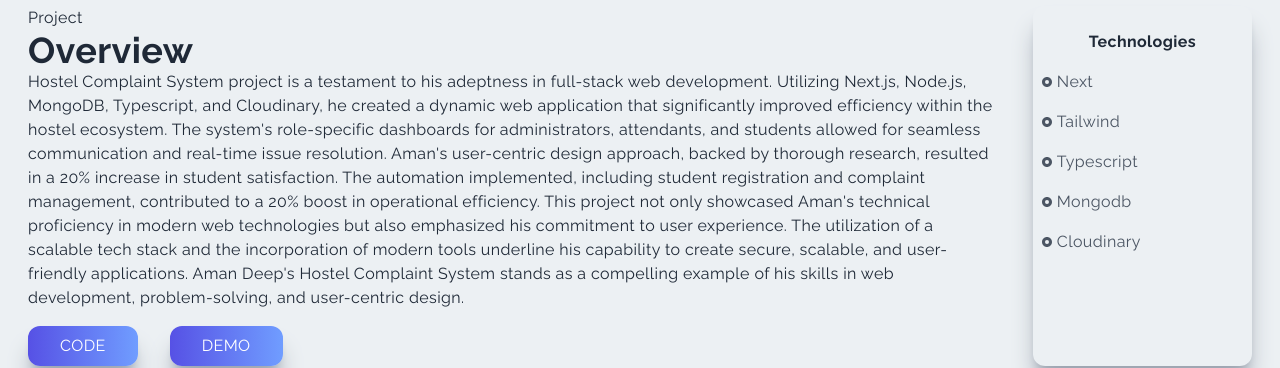
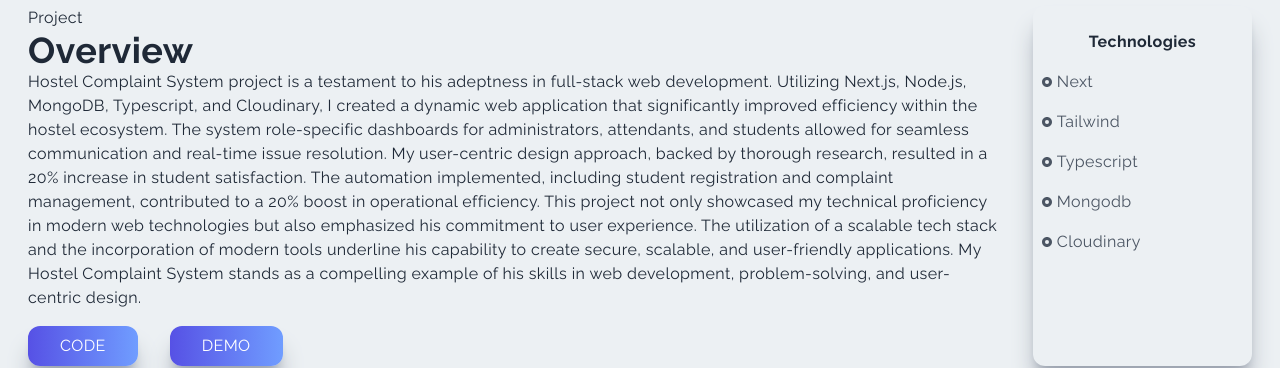
Before and after one commit to 1palermo/Amandeep, a Next.js app: page /hostels in a window 1280 px wide. Shown: the part 426-794 px from the top of the page. Built offline with nearby package versions, Linux system fonts and the light colour scheme.

Commit message:
bug fixed

```diff
--- a/components/Projects.jsx
+++ b/components/Projects.jsx
@@ -42,7 +42,7 @@ const Projects = () => {
           />
         </div>
         <p className="lg:pt-10 pt-5 text-lg lg:text-2xl ">
-          <a href="/projects">{`More ->`}</a>
+          <Link href="/projects">{`More ->`}</Link>
         </p>
       </div>
     </div>
--- a/pages/hostels.jsx
+++ b/pages/hostels.jsx
@@ -27,9 +27,9 @@ const hostels = () => {
           <p>Project</p>
           <h2>Overview</h2>
           <p>
-          Hostel Complaint System project is a testament to his adeptness in full-stack web development. Utilizing Next.js, Node.js, MongoDB, Typescript, and Cloudinary, he created a dynamic web application that significantly improved efficiency within the hostel ecosystem.
-The system's role-specific dashboards for administrators, attendants, and students allowed for seamless communication and real-time issue resolution. Aman's user-centric design approach, backed by thorough research, resulted in a 20% increase in student satisfaction. The automation implemented, including student registration and complaint management, contributed to a 20% boost in operational efficiency.
-This project not only showcased Aman's technical proficiency in modern web technologies but also emphasized his commitment to user experience. The utilization of a scalable tech stack and the incorporation of modern tools underline his capability to create secure, scalable, and user-friendly applications. Aman Deep's Hostel Complaint System stands as a compelling example of his skills in web development, problem-solving, and user-centric design.
+          Hostel Complaint System project is a testament to his adeptness in full-stack web development. Utilizing Next.js, Node.js, MongoDB, Typescript, and Cloudinary, I created a dynamic web application that significantly improved efficiency within the hostel ecosystem.
+The system role-specific dashboards for administrators, attendants, and students allowed for seamless communication and real-time issue resolution. My user-centric design approach, backed by thorough research, resulted in a 20% increase in student satisfaction. The automation implemented, including student registration and complaint management, contributed to a 20% boost in operational efficiency.
+This project not only showcased my technical proficiency in modern web technologies but also emphasized his commitment to user experience. The utilization of a scalable tech stack and the incorporation of modern tools underline his capability to create secure, scalable, and user-friendly applications. My Hostel Complaint System stands as a compelling example of his skills in web development, problem-solving, and user-centric design.
           </p>
           <a
             href="https://github.com/1palermo/Hostel-Complaint "
```
